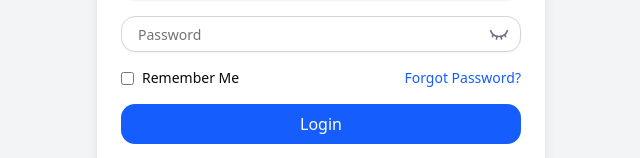
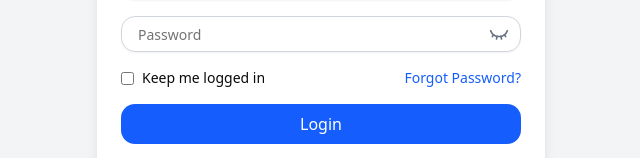
Before and after one commit to chinmareno/lango, a Next.js app: page /auth/login in a window 1280 px wide. Shown: the part 356-514 px from the top of the page, without its empty margins (319-959 px from the left). Built offline with nearby package versions, Linux system fonts and the light colour scheme.

Commit message:
chore(auth): rename "Remember Me" label to "Keep Me Logged In"

```diff
--- a/src/components/pages/auth/LoginPage.tsx
+++ b/src/components/pages/auth/LoginPage.tsx
@@ -65,7 +65,7 @@ const LoginPage = () => {
           <div className="flex items-center justify-between">
             <label className="flex items-center text-sm">
               <input type="checkbox" className="mr-2" />
-              Remember Me
+              Keep me logged in
             </label>
             <Link href="" className="text-sm text-blue-600 hover:underline">
               Forgot Password?
```
